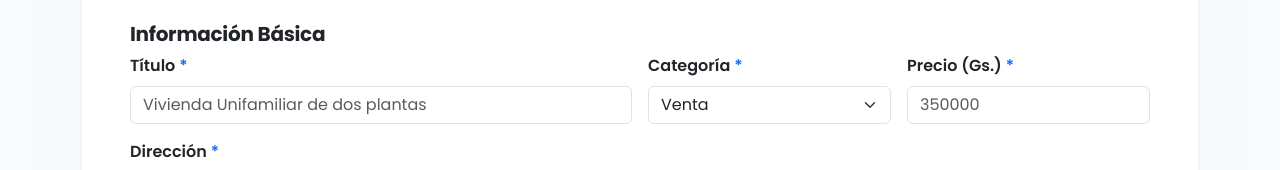
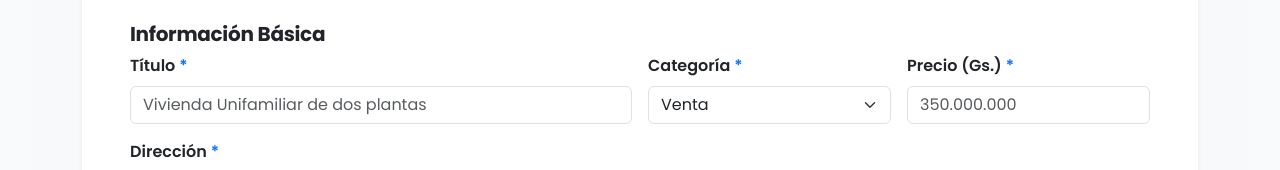
Before and after one commit to realstatesoft/frontend, a React (Vite) app: page /create-property in a window 1280 px wide. Shown: the part 238-408 px from the top of the page. Built offline with nearby package versions, Linux system fonts and the light colour scheme.

Commit message:
agregada validacion al formulario de propiedades

```diff
--- a/package.json
+++ b/package.json
@@ -20,7 +20,8 @@
     "react-dom": "^19.2.0",
     "react-leaflet": "^5.0.0",
     "react-router-dom": "^7.13.0",
-    "swiper": "^12.1.2"
+    "swiper": "^12.1.2",
+    "zod": "^4.3.6"
   },
   "devDependencies": {
     "@eslint/js": "^9.39.1",
--- /dev/null
+++ b/src/components/commons/PriceInput.jsx
@@ -0,0 +1,45 @@
+import { useCallback } from "react";
+import { Form } from "react-bootstrap";
+import { formatPrice, parsePriceInput } from "../../utils/priceFormat";
+
+/**
+ * Input numérico para precios con formato de miles (ej: 350.000.000).
+ * - Muestra SIEMPRE el valor formateado (350.000.000).
+ * - Mientras edita, permite solo dígitos y actualiza el valor crudo (sin puntos) en el padre.
+ *
+ * Props: value, onChange, placeholder, className, disabled, ...rest (pasados al Form.Control)
+ */
+export default function PriceInput({
+  value = "",
+  onChange,
+  placeholder = "0",
+  className = "",
+  disabled = false,
+  ...rest
+}) {
+  const rawValue =
+    value === null || value === undefined ? "" : String(value).replace(/\D/g, "");
+  const displayValue = formatPrice(rawValue || "");
+
+  const handleChange = useCallback(
+    (e) => {
+      const rawDigits = parsePriceInput(e.target.value);
+      onChange?.({ target: { value: rawDigits } });
+    },
+    [onChange]
+  );
+
+  return (
+    <Form.Control
+      type="text"
+      inputMode="numeric"
+      autoComplete="off"
+      value={displayValue}
+      onChange={handleChange}
+      placeholder={placeholder}
+      className={className}
+      disabled={disabled}
+      {...rest}
+    />
+  );
+}
--- a/src/constants/createPropertyConstants.js
+++ b/src/constants/createPropertyConstants.js
@@ -25,4 +25,4 @@ export const MOCK_IMAGES = [
 ];
 
 /** ownerId temporal hasta tener autenticación */
-export const DEFAULT_OWNER_ID = 1;
+export const DEFAULT_OWNER_ID = 4;
--- a/src/hooks/useCreatePropertyForm.js
+++ b/src/hooks/useCreatePropertyForm.js
@@ -2,6 +2,7 @@ import { useState, useCallback } from "react";
 import propertyApi from "../services/properties/propertyApi";
 import { buildCreatePropertyPayload } from "../services/properties/propertyFormMapper";
 import { getInitialRoom, DEFAULT_OWNER_ID } from "../constants/createPropertyConstants";
+import { createPropertySchema } from "../validation/createPropertySchema";
 
 const getInitialForm = () => ({
   title: "",
@@ -34,15 +35,6 @@ const getInitialForm = () => ({
   media: [],
 });
 
-const validateForm = (form) => {
-  if (!form.title?.trim()) return "El título es obligatorio.";
-  if (!form.address?.trim()) return "La dirección es obligatoria.";
-  if (form.price === "" || form.price == null) return "El precio es obligatorio.";
-  const priceNum = Number(form.price);
-  if (isNaN(priceNum) || priceNum <= 0) return "El precio debe ser un número mayor a 0.";
-  return null;
-};
-
 const getErrorMessage = (err) =>
   err.response?.data?.message ??
   err.response?.data?.errors?.[0] ??
@@ -57,9 +49,19 @@ export function useCreatePropertyForm() {
   const [loading, setLoading] = useState(false);
   const [error, setError] = useState(null);
   const [success, setSuccess] = useState(false);
+   // Errores por campo (ej. { title: 'El título es obligatorio' })
+  const [fieldErrors, setFieldErrors] = useState({});
 
   const set = useCallback((key) => (e) => {
-    setForm((f) => ({ ...f, [key]: e.target ? e.target.value : e }));
+    const value = e?.target ? e.target.value : e;
+    setForm((f) => ({ ...f, [key]: value }));
+    // Si el campo tenía error, lo limpiamos al modificarlo;
+    // una nueva validación lo volverá a marcar si sigue siendo inválido.
+    setFieldErrors((prev) => {
+      if (!prev || !Object.prototype.hasOwnProperty.call(prev, key)) return prev;
+      const { [key]: _ignored, ...rest } = prev;
+      return rest;
+    });
   }, []);
 
   const setArr = useCallback((key) => (val) => {
@@ -81,16 +83,43 @@ export function useCreatePropertyForm() {
     setForm((f) => ({ ...f, rooms: f.rooms.filter((_, i) => i !== index) }));
   }, []);
 
+  const validateForm = useCallback(() => {
+    const dataToValidate = {
+      title: form.title,
+      address: form.address,
+      price: form.price,
+      propertyType: form.propertyType,
+      category: form.category,
+      geolocation: form.geolocation,
+    };
+
+    const result = createPropertySchema.safeParse(dataToValidate);
+
+    if (!result.success) {
+      // Usamos flatten() para obtener un objeto { fieldErrors, formErrors }
+      const { fieldErrors: zodFieldErrors } = result.error.flatten();
+      const nextErrors = Object.fromEntries(
+        Object.entries(zodFieldErrors).map(([key, messages]) => [
+          key,
+          messages?.[0] ?? "Campo inválido",
+        ])
+      );
+      setFieldErrors(nextErrors);
+      setError("Revisá los campos resaltados.");
+      return false;
+    }
+
+    setFieldErrors({});
+    return true;
+  }, [form]);
+
   const handleSubmit = useCallback(async (e) => {
     e.preventDefault();
     setError(null);
     setSuccess(false);
 
-    const validationError = validateForm(form);
-    if (validationError) {
-      setError(validationError);
-      return;
-    }
+    const ok = validateForm();
+    if (!ok) return;
 
     const payload = buildCreatePropertyPayload(form, { ownerId: DEFAULT_OWNER_ID });
 
@@ -126,5 +155,7 @@ export function useCreatePropertyForm() {
     handleSubmit,
     dismissError,
     dismissSuccess,
+    fieldErrors,
+    validateForm,
   };
 }
--- a/src/pages/properties/sections/BasicInfoSection.jsx
+++ b/src/pages/properties/sections/BasicInfoSection.jsx
@@ -2,9 +2,10 @@ import { useState } from "react";
 import { Row, Col, Form, Button, Stack } from "react-bootstrap";
 import { FormSectionTitle, FormLabel } from "../../../components/properties/FormComponents";
 import LocationPickerModal from "../../../components/commons/LocationPickerModal";
+import PriceInput from "../../../components/commons/PriceInput";
 import { CATEGORY_OPTIONS } from "../../../constants/propertyEnums";
 
-export function BasicInfoSection({ form, set }) {
+export function BasicInfoSection({ form, set, fieldErrors = {} }) {
   const [showLocationModal, setShowLocationModal] = useState(false);
 
   const handleOpenLocation = () => setShowLocationModal(true);
@@ -32,29 +33,48 @@ export function BasicInfoSection({ form, set }) {
               value={form.title}
               onChange={set("title")}
               placeholder="Vivienda Unifamiliar de dos plantas"
+              isInvalid={!!fieldErrors.title}
             />
+            {fieldErrors.title && (
+              <Form.Control.Feedback type="invalid">
+                {fieldErrors.title}
+              </Form.Control.Feedback>
+            )}
           </Form.Group>
         </Col>
         <Col md={3}>
           <Form.Group>
             <FormLabel required>Categoría</FormLabel>
-            <Form.Select value={form.category} onChange={set("category")}>
+            <Form.Select
+              value={form.category}
+              onChange={set("category")}
+              isInvalid={!!fieldErrors.category}
+            >
               {CATEGORY_OPTIONS.map((o) => (
                 <option key={o}>{o}</option>
               ))}
             </Form.Select>
+            {fieldErrors.category && (
+              <Form.Control.Feedback type="invalid">
+                {fieldErrors.category}
+              </Form.Control.Feedback>
+            )}
           </Form.Group>
         </Col>
         <Col md={3}>
           <Form.Group>
             <FormLabel required>Precio (Gs.)</FormLabel>
-            <Form.Control
-              type="number"
-              min="0"
+            <PriceInput
               value={form.price}
               onChange={set("price")}
-              placeholder="350000"
+              placeholder="350.000.000"
+              isInvalid={!!fieldErrors.price}
             />
+            {fieldErrors.price && (
+              <Form.Control.Feedback type="invalid">
+                {fieldErrors.price}
+              </Form.Control.Feedback>
+            )}
           </Form.Group>
         </Col>
       </Row>
@@ -66,6 +86,7 @@ export function BasicInfoSection({ form, set }) {
             value={form.address}
             onChange={set("address")}
             placeholder="Calle X, Encarnación"
+            isInvalid={!!fieldErrors.address}
           />
           <Button
             variant="primary"
@@ -76,6 +97,11 @@ export function BasicInfoSection({ form, set }) {
             <i className="bi bi-geo-alt-fill" /> Ubicar en el Mapa
           </Button>
         </Stack>
+        {fieldErrors.address && (
+          <Form.Control.Feedback type="invalid" className="d-block">
+            {fieldErrors.address}
+          </Form.Control.Feedback>
+        )}
       </Form.Group>
 
       <Form.Group className="mb-4">
--- /dev/null
+++ b/src/utils/priceFormat.js
@@ -0,0 +1,35 @@
+/**
+ * Formateo de precios con separador de miles (punto).
+ * Reutilizable en inputs, listados y reportes.
+ *
+ * Formato: 350.000.000 (sin decimales por defecto)
+ */
+
+const THOUSANDS_SEP = ".";
+
+/**
+ * Convierte un valor crudo (número o string numérico) a string formateado con puntos.
+ * @param {string|number|null|undefined} value - Valor del input o estado
+ * @returns {string} - Ej: "350.000.000" o ""
+ */
+export function formatPrice(value) {
+  if (value === null || value === undefined) return "";
+  const str = String(value).replace(/\D/g, "");
+  if (str === "") return "";
+  const s = str.replace(/^0+/, "") || "0";
+  const parts = [];
+  for (let i = s.length; i > 0; i -= 3) {
+    parts.unshift(s.slice(Math.max(0, i - 3), i));
+  }
+  return parts.join(THOUSANDS_SEP);
+}
+
+/**
+ * Extrae solo dígitos del texto ingresado por el usuario (para guardar valor crudo).
+ * @param {string} input - Texto del input (puede incluir puntos, espacios, etc.)
+ * @returns {string} - Solo dígitos, ej: "350000000"
+ */
+export function parsePriceInput(input) {
+  if (input == null || input === "") return "";
+  return String(input).replace(/\D/g, "");
+}
--- /dev/null
+++ b/src/validation/createPropertySchema.js
@@ -0,0 +1,37 @@
+import { z } from "zod";
+
+/**
+ * Esquema de validación para creación de propiedades en el frontend.
+ * No intenta duplicar TODAS las reglas del backend, solo las mínimas
+ * necesarias para una buena UX antes de enviar.
+ */
+export const createPropertySchema = z.object({
+  title: z
+    .string()
+    .min(1, "El título es obligatorio")
+    .max(255, "El título no puede exceder 255 caracteres"),
+
+  address: z
+    .string()
+    .min(1, "La dirección es obligatoria")
+    .max(500, "La dirección no puede exceder 500 caracteres"),
+
+  price: z
+    .string()
+    .min(1, "El precio es obligatorio")
+    .refine((v) => {
+      const n = Number(v);
+      return !isNaN(n) && n > 0;
+    }, "El precio debe ser mayor a 0"),
+
+  propertyType: z.string().min(1, "El tipo de propiedad es obligatorio"),
+
+  category: z.string().optional(),
+
+  geolocation: z
+    .object({
+      lat: z.number().nullable().optional(),
+      lng: z.number().nullable().optional(),
+    })
+    .optional(),
+});
```
Also changed, not shown: src/pages/properties/CreateProperty.jsx (+42 -2 lines), 1 other file (tests, documents, lock files or other folders).
